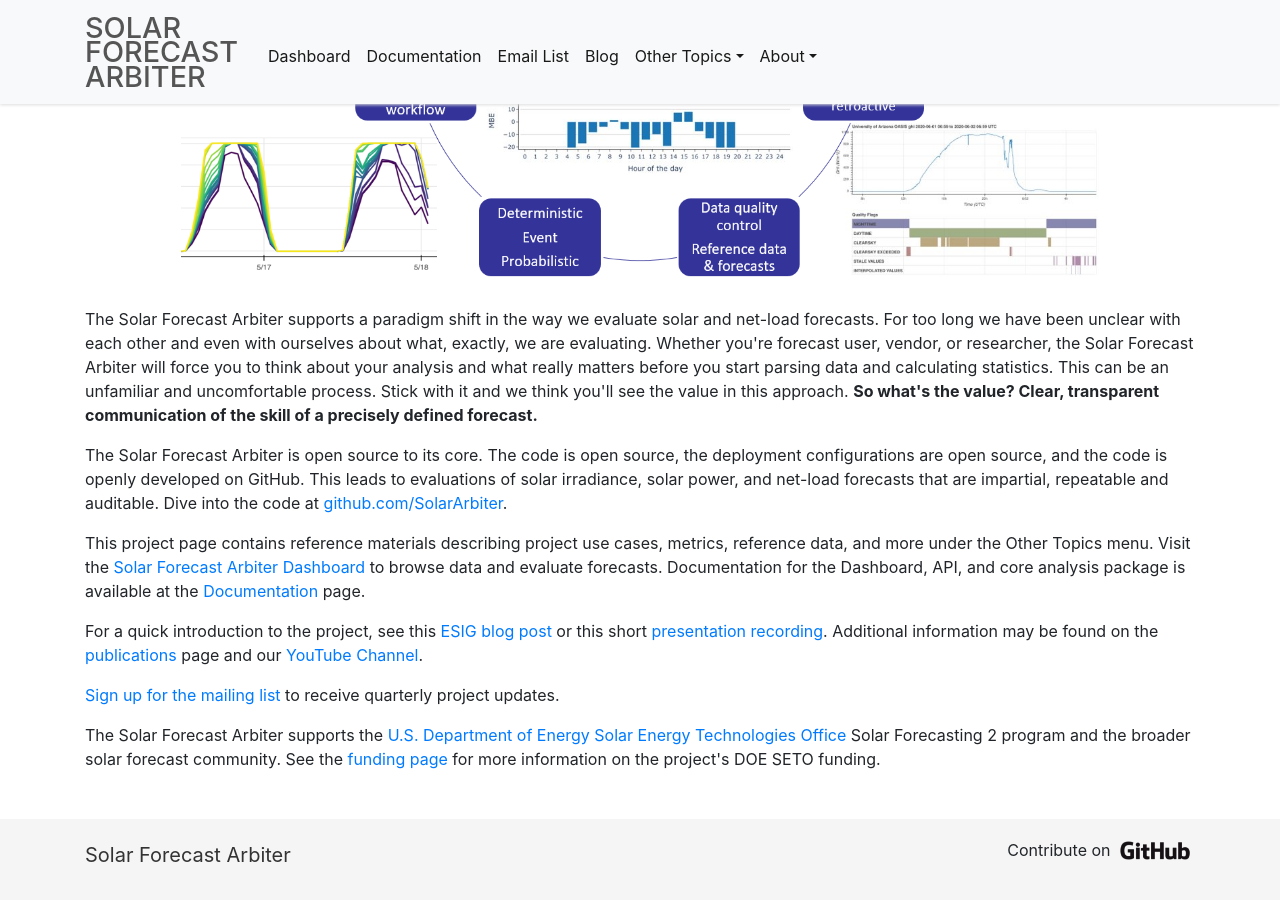
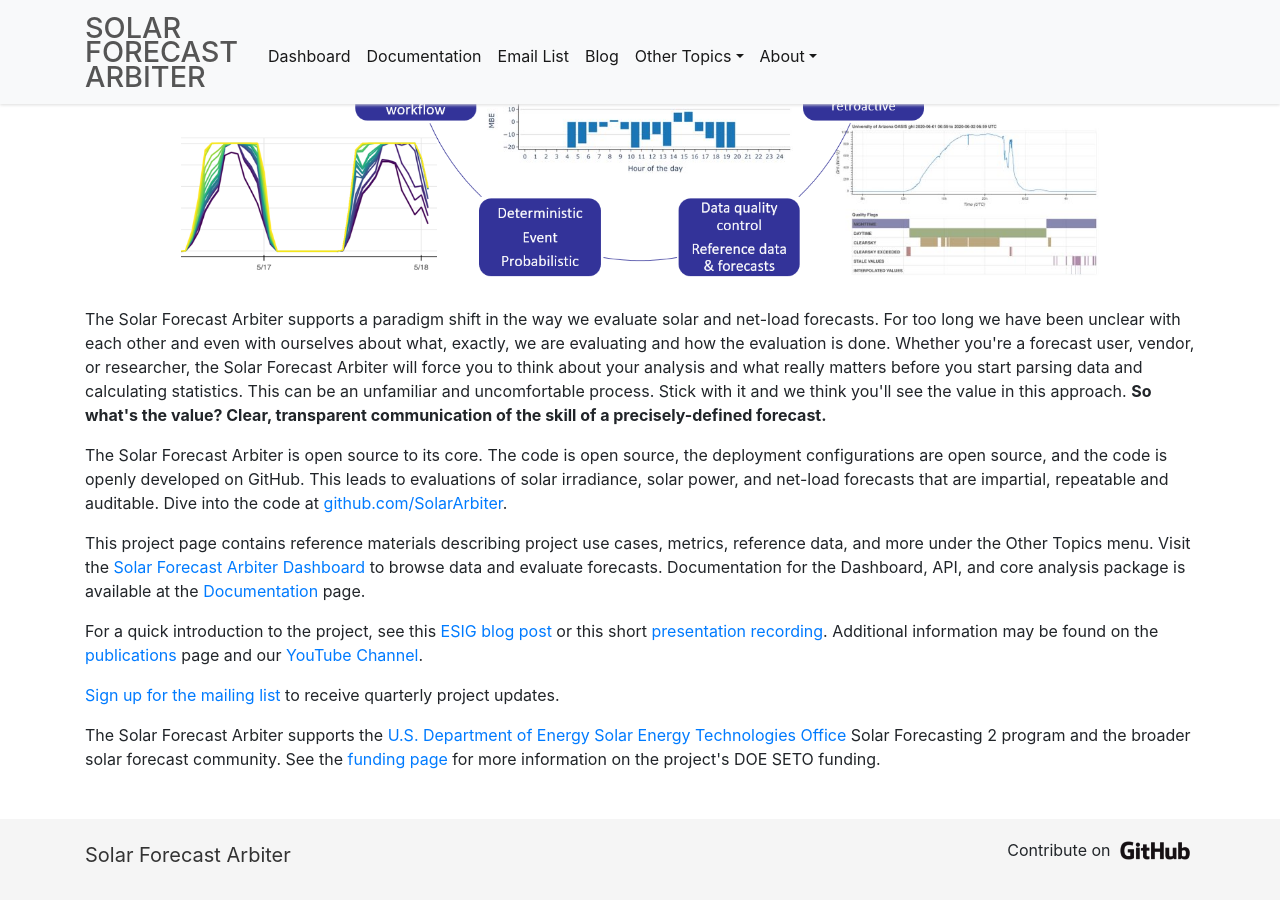
Before and after one commit to SolarArbiter/SolarArbiter.github.io, a Jekyll site: the page built from index.html, in a window 1280 px wide and 900 px high, scrolled down 539 px. Built offline with Jekyll 4.4.1, drawn with Linux system fonts in a browser that asks for light colours.

Commit message:
Update index.html
Co-authored-by: Cliff Hansen <cwhanse@sandia.gov>

```diff
--- a/index.html
+++ b/index.html
@@ -11,7 +11,7 @@
 
 <br>
 
-<p>The Solar Forecast Arbiter supports a paradigm shift in the way we evaluate solar and net-load forecasts. For too long we have been unclear with each other and even with ourselves about what, exactly, we are evaluating. Whether you're forecast user, vendor, or researcher, the Solar Forecast Arbiter will force you to think about your analysis and what really matters before you start parsing data and calculating statistics. This can be an unfamiliar and uncomfortable process. Stick with it and we think you'll see the value in this approach. <b>So what's the value? Clear, transparent communication of the skill of a precisely defined forecast.</b></p>
+<p>The Solar Forecast Arbiter supports a paradigm shift in the way we evaluate solar and net-load forecasts. For too long we have been unclear with each other and even with ourselves about what, exactly, we are evaluating and how the evaluation is done. Whether you're a forecast user, vendor, or researcher, the Solar Forecast Arbiter will force you to think about your analysis and what really matters before you start parsing data and calculating statistics. This can be an unfamiliar and uncomfortable process. Stick with it and we think you'll see the value in this approach. <b>So what's the value? Clear, transparent communication of the skill of a precisely-defined forecast.</b></p>
 
 <p>The Solar Forecast Arbiter is open source to its core. The code is open source, the deployment configurations are open source, and the code is openly developed on GitHub. This leads to evaluations of solar irradiance, solar power, and net-load forecasts that are impartial, repeatable and auditable. Dive into the code at <a href="https://github.com/SolarArbiter/">github.com/SolarArbiter</a>.</p>
 
```
